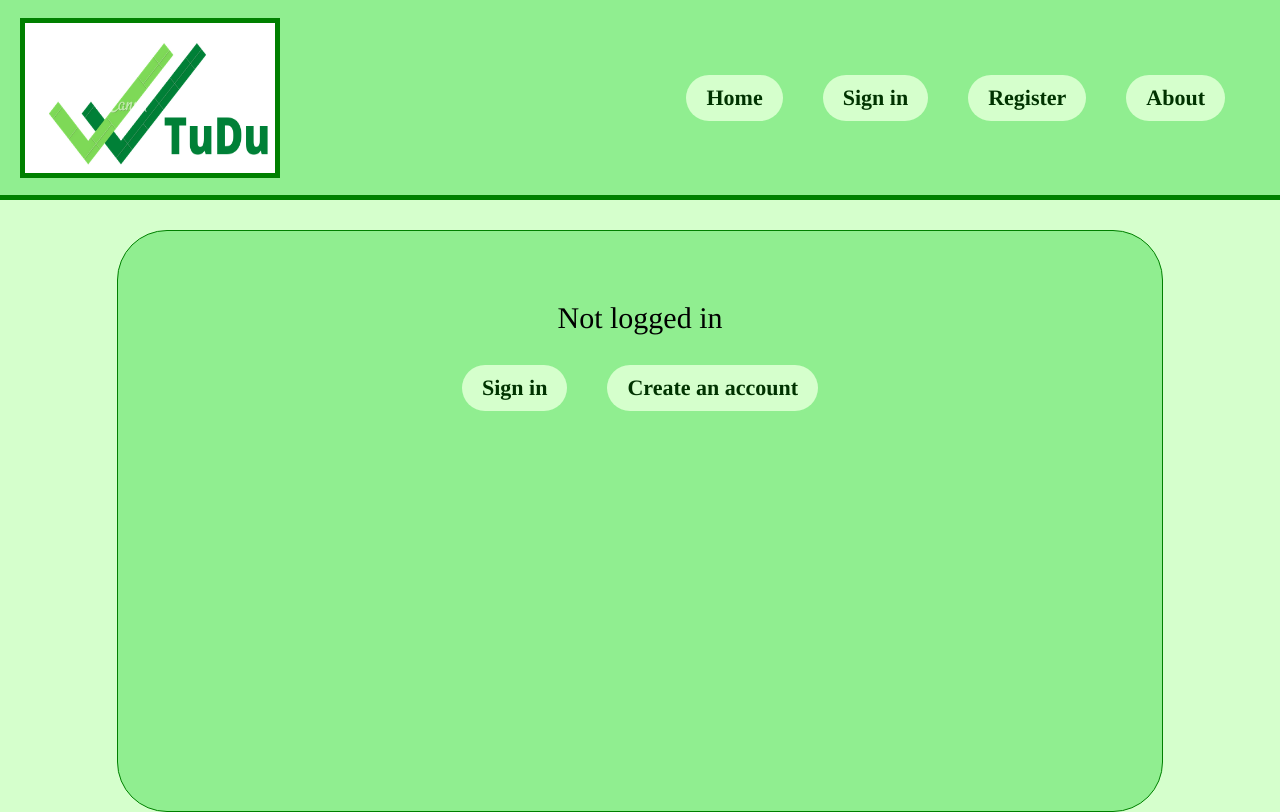
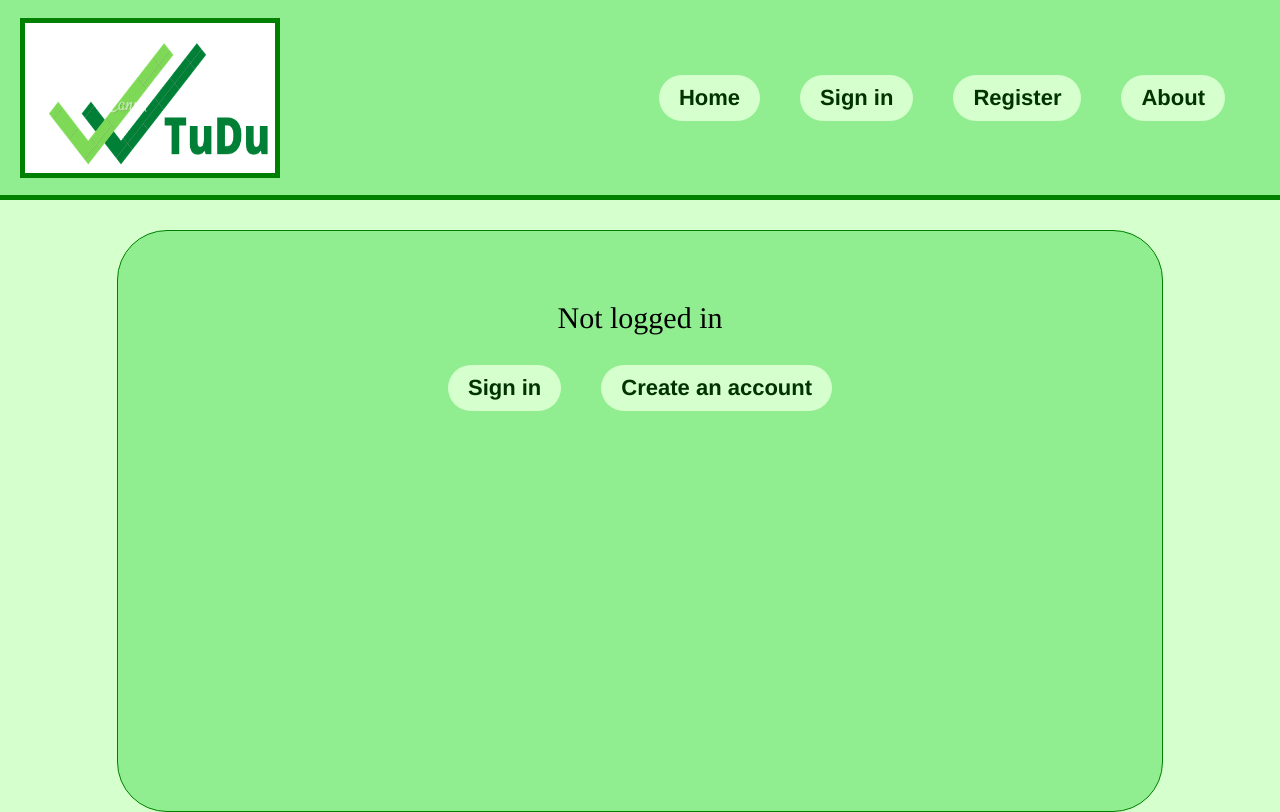
Before and after one commit to lhoogenraad/tudu-application, a React (Create React App) app in the folder frontend/: page / in a window 1280 px wide. Built offline with nearby package versions, Linux system fonts and the light colour scheme.

Commit message:
Have styled logout button, but it appears in front of al other links for some reason >:(

```diff
--- a/frontend/src/App.js
+++ b/frontend/src/App.js
@@ -26,14 +26,14 @@ function App() {
         <header className="header">
           <img className="logo" src="logo.png" height="150" width="250" alt="tudu-logo"></img>
           <ul className="navul">
-            <Link to="/">Home</Link>
-            {userInfo ? <Link to="/profile">{userInfo.name}</Link> :
-            <Link to="/signin">Sign in</Link>
+            <Link to="/" className="navButton">Home</Link>
+            {userInfo ? <Link to="/profile" className="navButton">{userInfo.name}</Link> :
+            <Link to="/signin" className="navButton">Sign in</Link>
             }
-            {userInfo ? <button onClick={handleLogout}>Logout</button>:
-            <Link to="/register">Register</Link>}
+            {userInfo ? <button className="navButton" onClick={handleLogout}>Logout</button>:
+            <Link to="/register" className="navButton">Register</Link>}
 
-            <Link to="/about">About</Link>
+            <Link to="/about" className="navButton">About</Link>
           </ul>
         </header>
         <main className="main">
--- a/frontend/src/index.css
+++ b/frontend/src/index.css
@@ -135,7 +135,8 @@ button:active{
   /* Represents the nav buttons */
 
 
-  .navul a{
+  .navul *{
+    font-family: 'Franklin Gothic Medium', 'Arial Narrow', Arial, sans-serif;
     display: inline-block;
     text-align: center;
     background-color: #D5FFCC;
@@ -143,14 +144,17 @@ button:active{
     border-radius: 3rem;
     margin-right: 4rem;
     color: #030;
+    border: none;
+    font-size: 2.2rem;
+    font-weight: bold;
   }
 
-  .navul a:hover{
+  .navul *:hover{
       transition: 0.2s;
       background-color: #afa;
   }
 
-  .navul a:active{
+  .navul *:active{
     transition: 0.05s;
     background-color: white;
   }
```
